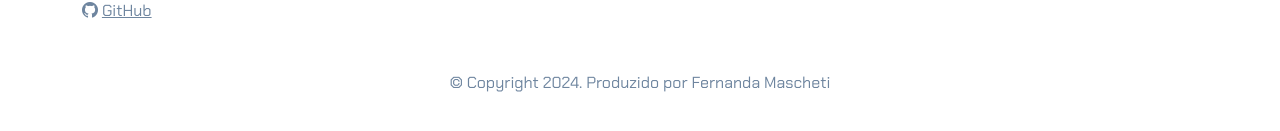
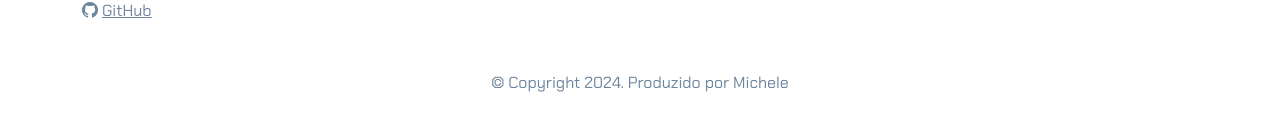
Before and after one commit to michelinha01/portfolio-de-projeto, a plain HTML site: page index.html in a window 1280 px wide. Shown: the part 1178-1309 px from the top of the page. Drawn offline with nearby package versions, Linux system fonts and the light colour scheme; files whose address does not match are found by name.

Commit message:
Update index.html

```diff
--- a/index.html
+++ b/index.html
@@ -210,7 +210,7 @@
             <i class="bi bi-github"></i>
             <a href="https://github.com/femascheti">GitHub</a>
         </div>
-        <p class="my-5 text-center">© Copyright 2024. Produzido por Fernanda Mascheti</p>
+        <p class="my-5 text-center">© Copyright 2024. Produzido por Michele</p>
     </footer>
 
     <script src="https://cdn.jsdelivr.net/npm/bootstrap@5.3.2/dist/js/bootstrap.bundle.min.js"></script>
```
